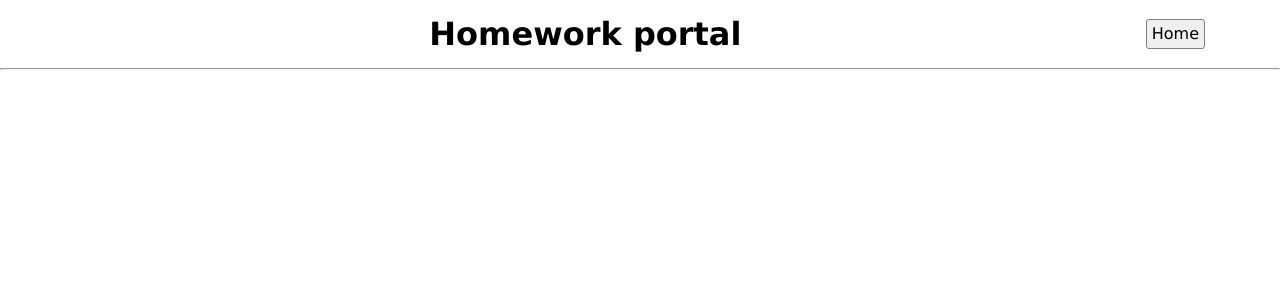
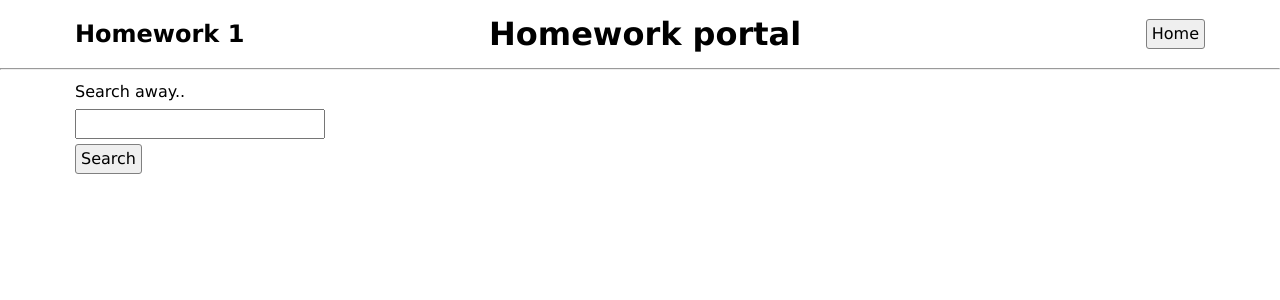
Before and after one commit to Demetre-Panjakidze/rxjs-homework, an Angular app: page /Homework1 in a window 1280 px wide. Shown: the top 300 px of the page. Built offline with nearby package versions, Linux system fonts and the light colour scheme.

Commit message:
intial commit

```diff
--- a/src/app/components/homework1/homework1.component.html
+++ b/src/app/components/homework1/homework1.component.html
@@ -1,5 +1,11 @@
 <header>
+  <h2>Homework 1</h2>
   <h1>Homework portal</h1>
   <button routerLink="/">Home</button>
 </header>
 <hr />
+<form action="">
+  <label for="text">Search away..</label>
+  <input type="text" id="text" />
+  <button>Search</button>
+</form>
--- a/src/app/components/homework1/homework1.component.scss
+++ b/src/app/components/homework1/homework1.component.scss
@@ -0,0 +1,21 @@
+form {
+  margin: 10px 50px;
+  display: flex;
+  flex-direction: column;
+  gap: 5px;
+
+  input {
+    min-width: 250px;
+    align-self: flex-start;
+  }
+
+  button {
+    align-self: flex-start;
+  }
+}
+
+@media (min-width: 1000px) {
+  form {
+    margin: 10px 75px;
+  }
+}
--- a/src/app/components/homework1/homework1.component.ts
+++ b/src/app/components/homework1/homework1.component.ts
@@ -1,8 +1,39 @@
 import { Component } from '@angular/core';
+import { Observable } from 'rxjs';
+
+interface Person {
+  firstName: string;
+  lastName: string;
+  age: number;
+  id: number;
+}
 
 @Component({
   selector: 'app-homework1',
   templateUrl: './homework1.component.html',
   styleUrls: ['./homework1.component.scss'],
 })
-export class Homework1Component {}
+export class Homework1Component {
+  itemsList: Person[] = [
+    {
+      id: 1,
+      firstName: 'Demetre',
+      lastName: 'Panjakidze',
+      age: 19,
+    },
+    {
+      id: 2,
+      firstName: 'Kote',
+      lastName: 'Kirkitadze',
+      age: 23,
+    },
+    {
+      id: 3,
+      firstName: 'Giorgi',
+      lastName: 'Bazerashvili',
+      age: 27,
+    },
+  ];
+
+  search$ = new Observable();
+}
--- a/src/app/components/homework2/homework2.component.html
+++ b/src/app/components/homework2/homework2.component.html
@@ -1,4 +1,5 @@
 <header>
+  <h2>Homework 2</h2>
   <h1>Homework portal</h1>
   <button routerLink="/">Home</button>
 </header>
--- a/src/app/components/homework3/homework3.component.html
+++ b/src/app/components/homework3/homework3.component.html
@@ -1,4 +1,5 @@
 <header>
+  <h2>Homework 3</h2>
   <h1>Homework portal</h1>
   <button routerLink="/">Home</button>
 </header>
--- a/src/styles.scss
+++ b/src/styles.scss
@@ -89,11 +89,10 @@ header {
   display: flex;
   justify-content: space-between;
   align-items: center;
-  gap: 50px;
   padding: 10px 50px;
 
   h1 {
-    margin: 0 auto;
+    margin-inline: -100px 0;
   }
 }
 
```
